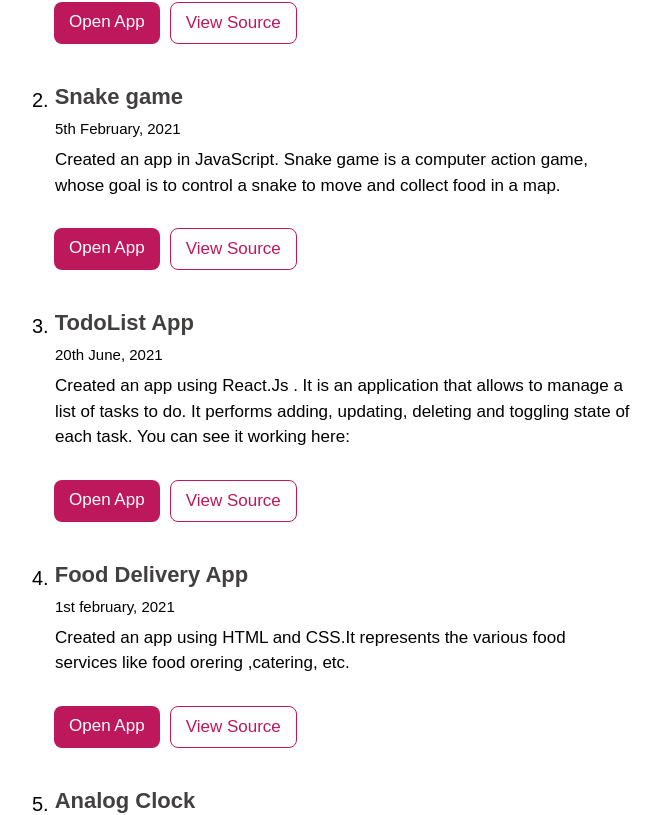
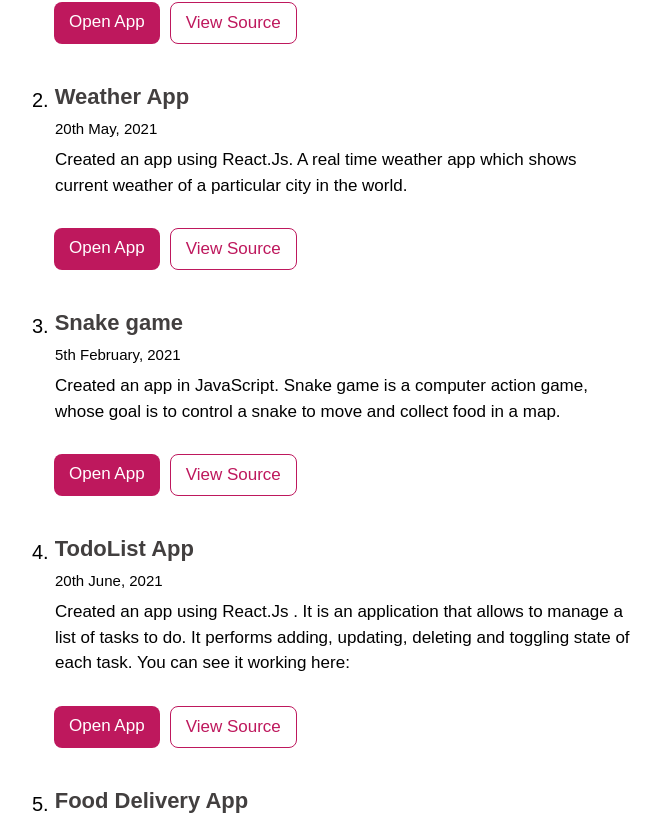
Before and after one commit to osamahannan/Portfolio, a React (Create React App) app: page /Project in a window 1280 px wide. Shown: the part 389-1204 px from the top of the page, without its empty margins (308-969 px from the left). Built offline with nearby package versions, Linux system fonts and the light colour scheme.

Commit message:
added a new project

```diff
--- a/src/Components/Project.js
+++ b/src/Components/Project.js
@@ -44,7 +44,36 @@ const Project = () => {
 
             <div className="project-container">
                 <div className="item-1">
-                    <div className="number">2.</div>
+                    <div className="number"> 2.</div>
+                    <div className="heading"> Weather App </div>
+                </div>
+
+                <div className="time1">20th May, 2021</div>
+
+                <div className="about-app">
+                    <article>
+                        <p>
+                            Created an app using React.Js. A real time weather app which shows current weather of a particular city in the world.
+                        </p>
+                    </article>
+                </div>
+
+                <div className="sandgit-links">
+                    <div className="sandbox-link">
+                        <a href="https://waether-app.netlify.app/" target ="_blank" rel="noreferrer">Open App</a>
+                    </div>
+
+                    <div className="github-link">
+                        <a href="https://github.com/osamahannan/React_Weather-App" target ="_blank" rel="noreferrer">View Source</a>
+                    </div>
+                </div>
+
+            </div>
+
+
+            <div className="project-container">
+                <div className="item-1">
+                    <div className="number">3.</div>
                     <div className="heading"> Snake game</div>
                 </div>
 
@@ -74,7 +103,7 @@ const Project = () => {
 
             <div className="project-container">
                 <div className="item-1">
-                    <div className="number">3.</div>
+                    <div className="number">4.</div>
                     <div className="heading"> TodoList App</div>
                 </div>
 
@@ -103,7 +132,7 @@ const Project = () => {
 
             <div className="project-container">
                 <div className="item-1">
-                    <div className="number"> 4.</div>
+                    <div className="number"> 5.</div>
                     <div className="heading"> Food Delivery App</div>
                 </div>
 
@@ -132,7 +161,7 @@ const Project = () => {
 
             <div className="project-container">
                 <div className="item-1">
-                    <div className="number"> 5.</div>
+                    <div className="number"> 6.</div>
                     <div className="heading"> Analog Clock </div>
                 </div>
 
```
